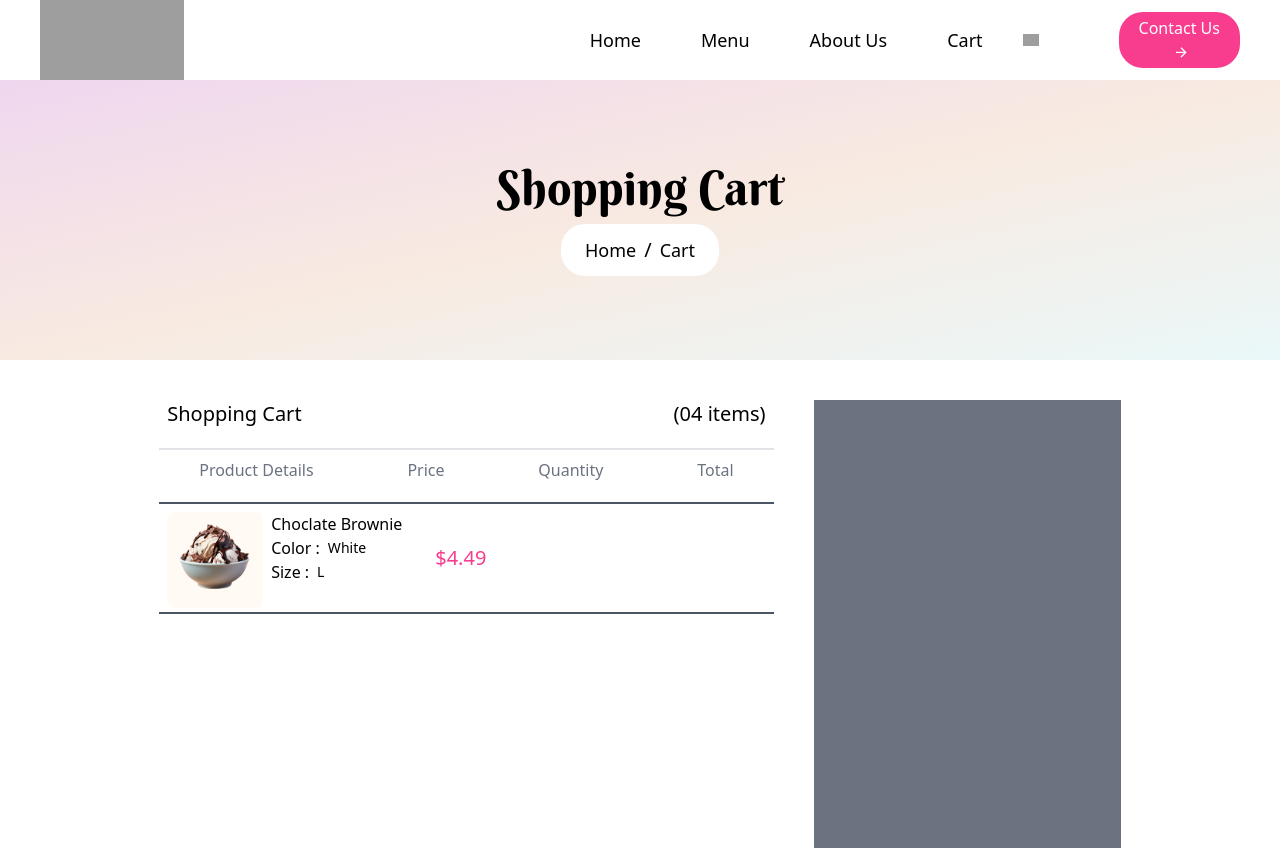
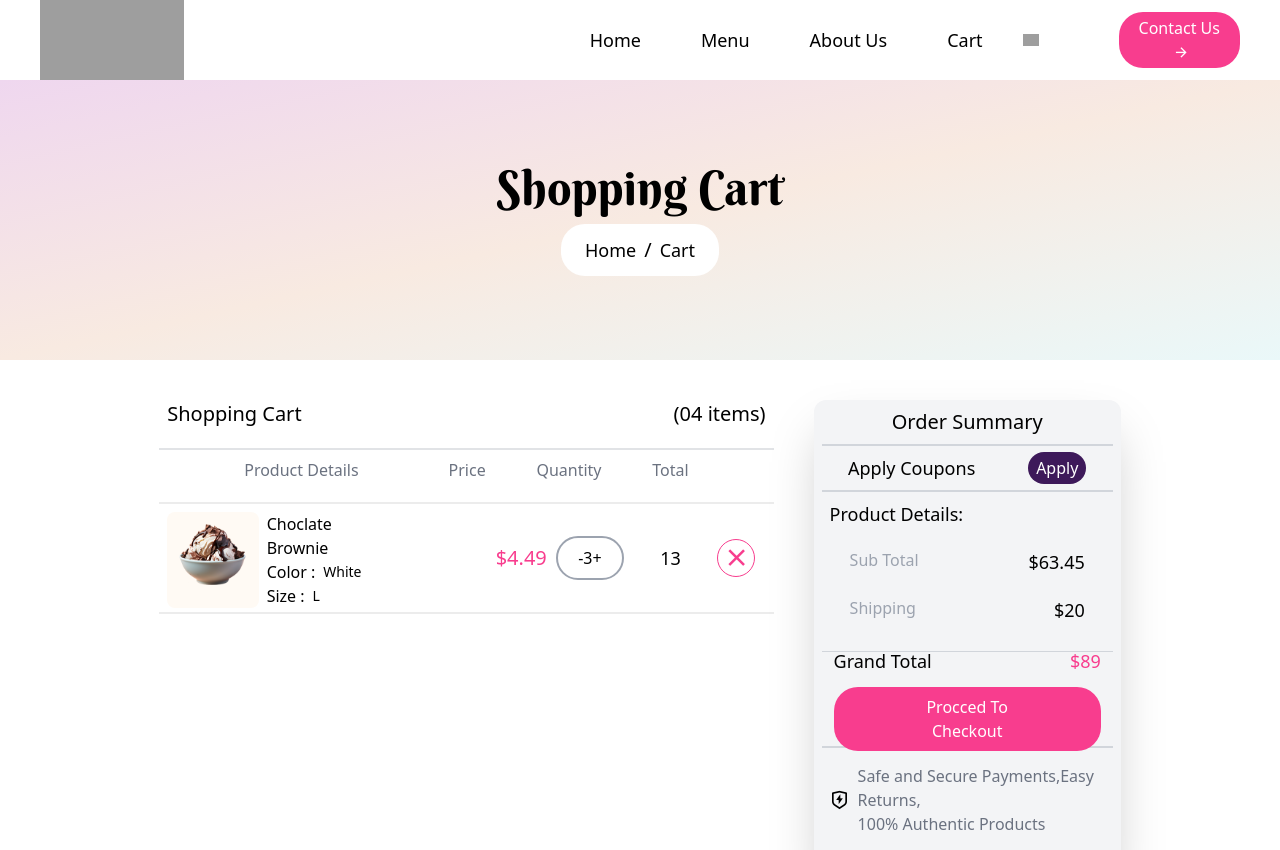
Before and after one commit to krushnaKD/IcecreamDelight, a React (Vite) app: page / in a window 1280 px wide. Shown: the top 850 px of the page. Built offline with nearby package versions, Linux system fonts and the light colour scheme; grey boxes are pictures that could not be loaded.

Commit message:
complete Cart page

```diff
--- a/src/Components/Cart.jsx
+++ b/src/Components/Cart.jsx
@@ -1,7 +1,7 @@
 import React from "react";
 import Navbar from "./Navbar";
 import Footer from "./Footer";
-import img2 from "../assets/favsecImages/image2.png"
+import img2 from "../assets/favsecImages/image2.png";
 
 const Cart = () => {
   return (
@@ -22,31 +22,72 @@ const Cart = () => {
             <h2 className="text-xl font-medium">(04 items)</h2>
           </div>
           <hr className="border-[1px] opacity-20 mt-5 border-gray-500  " />
-          <div className="w-full flex justify-between px-10 mt-2">
-            <h2 className="text-md font-normal text-gray-500">
+          <div className="w-full flex justify-around px-10 mt-2">
+            <h2 className="text-md font-normal text-gray-500 w-26">
               Product Details
             </h2>
-            <h2 className="text-md font-normal text-gray-500">Price</h2>
-            <h2 className="text-md font-normal text-gray-500">Quantity</h2>
-            <h2 className="text-md font-normal text-gray-500">Total</h2>
+            <div className="w-60  flex justify-between ">
+              <h2 className="text-md font-normal text-gray-500">Price</h2>
+              <h2 className="text-md font-normal text-gray-500">Quantity</h2>
+              <h2 className="text-md font-normal text-gray-500 ">Total</h2>
+            </div>
           </div>
-          <div className="border-b-2 border-gray-600 border-t-2 mt-5 h-28 flex items-center">
-            <div className="w-64   h-full p-2 flex   gap-2">
+          <div className="border-b-[2px] border-[#ECECEC] border-t-[2px] mt-5 h-28 flex items-center gap-20 cursor-pointer">
+            <div className="w-64  h-full p-2 flex justify-around  gap-2">
               <div className="w-24 h-24 p-3 bg-[#fffaf4] overflow-hidden rounded-lg">
-              <img className="" src={img2} alt="" />
+                <img className="" src={img2} alt="" />
               </div>
               <div>
                 <h1 className="font-medium text-md">Choclate Brownie</h1>
-                <h2 className="flex gap-2 items-center">Color :<span className="text-sm font-medium">White</span></h2>
-                <h2 className="flex gap-2 items-center">Size :<span className="text-sm font-medium">L</span></h2>
+                <h2 className="flex gap-2 items-center">
+                  Color :<span className="text-sm font-medium">White</span>
+                </h2>
+                <h2 className="flex gap-2 items-center">
+                  Size :<span className="text-sm font-medium">L</span>
+                </h2>
               </div>
             </div>
-             <h1 className="text-xl font-medium text-[#F83D8E] w-6 ml-5">
-              $4.49
-             </h1>
+            <div className="w-[25vw]  flex items-center justify-around">
+              <h1 className="text-xl font-medium text-[#F83D8E] w-6 ">$4.49</h1>
+              <div className="px-5 py-2 border-2 border-gray-400 bg-transparent rounded-full">
+                -3+
+              </div>
+              <h1 className="text-lg font-medium">13</h1>
+              <h1 className="border-[1px] border-[#F83D8E] px-2 py-1 rounded-full">
+                <i class="ri-close-large-line text-[#F83D8E] text-xl font-bold"></i>
+              </h1>
+            </div>
           </div>
         </div>
-        <div className="w-[30%] h-[70%] bg-gray-500"></div>
+        <div className="w-[30%] h-[75%] bg-gray-100 rounded-xl shadow-2xl p-2">
+            <h1 className="text-xl font-medium text-center">Order Summary</h1>
+            <div className="w-full h-12 border-t-2 border-b-2 border-gray-300 mt-2 flex justify-around items-center ">
+              <h1 className="text-lg font-medium">Apply Coupons</h1>
+              <button className="px-2 py-1 bg-[#3d195a] text-md text-white rounded-3xl">Apply</button>
+            </div>
+            <div className="h-40 border-b-[1px] border-gray-300 p-2">
+              <h1 className="text-lg font-medium ">Product Details:</h1>
+              <div className="flex justify-between px-5 mt-5">
+                <h3 className="text-md text-gray-400">Sub Total</h3>
+                <h3 className="text-lg font-medium">$63.45</h3>
+              </div>
+              <div className="flex justify-between px-5 mt-5">
+                <h3 className="text-md text-gray-400">Shipping</h3>
+                <h3 className="text-lg font-medium">$20</h3>
+              </div>
+            </div>
+            <div className="h-24 border-b-[2px] border-gray-300 p-3 flex flex-col justify-center">
+             <div className="flex justify-between">
+              <h1 className="text-lg font-medium">Grand Total</h1>
+              <h2 className="text-lg text-[#F83D8E]">$89</h2>
+             </div>
+             <button className="px-14 py-2 text-center bg-[#F83D8E] text-white rounded-3xl mt-3">Procced To Checkout</button>
+            </div>
+            <div className="flex gap-2 items-center mt-2 p-2">
+            <i className="text-xl ri-shield-flash-line"></i>
+            <h2 className="text-md text-gray-500">Safe and Secure Payments,Easy Returns,<br />100% Authentic Products</h2>
+            </div>
+        </div>
       </div>
       <Footer />
     </div>
```
